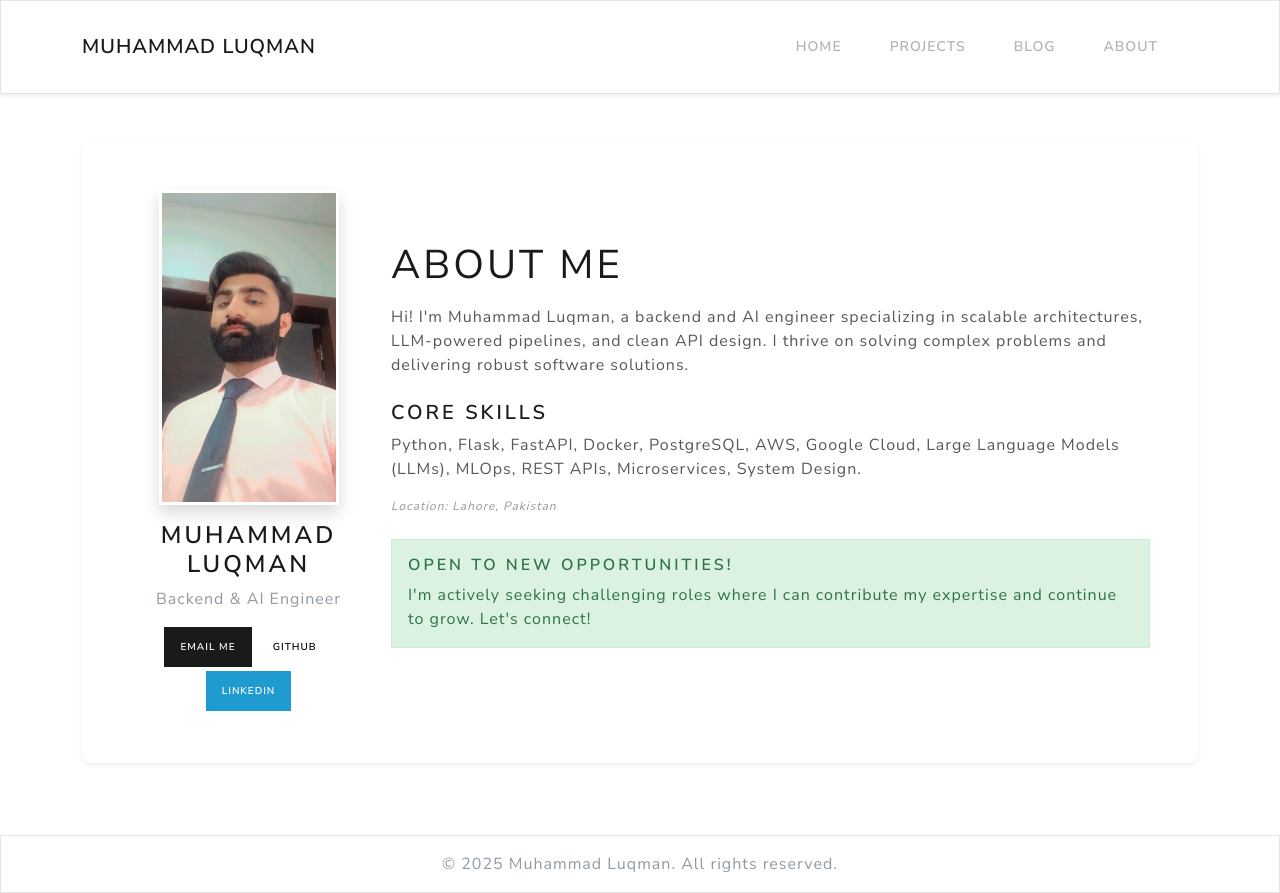
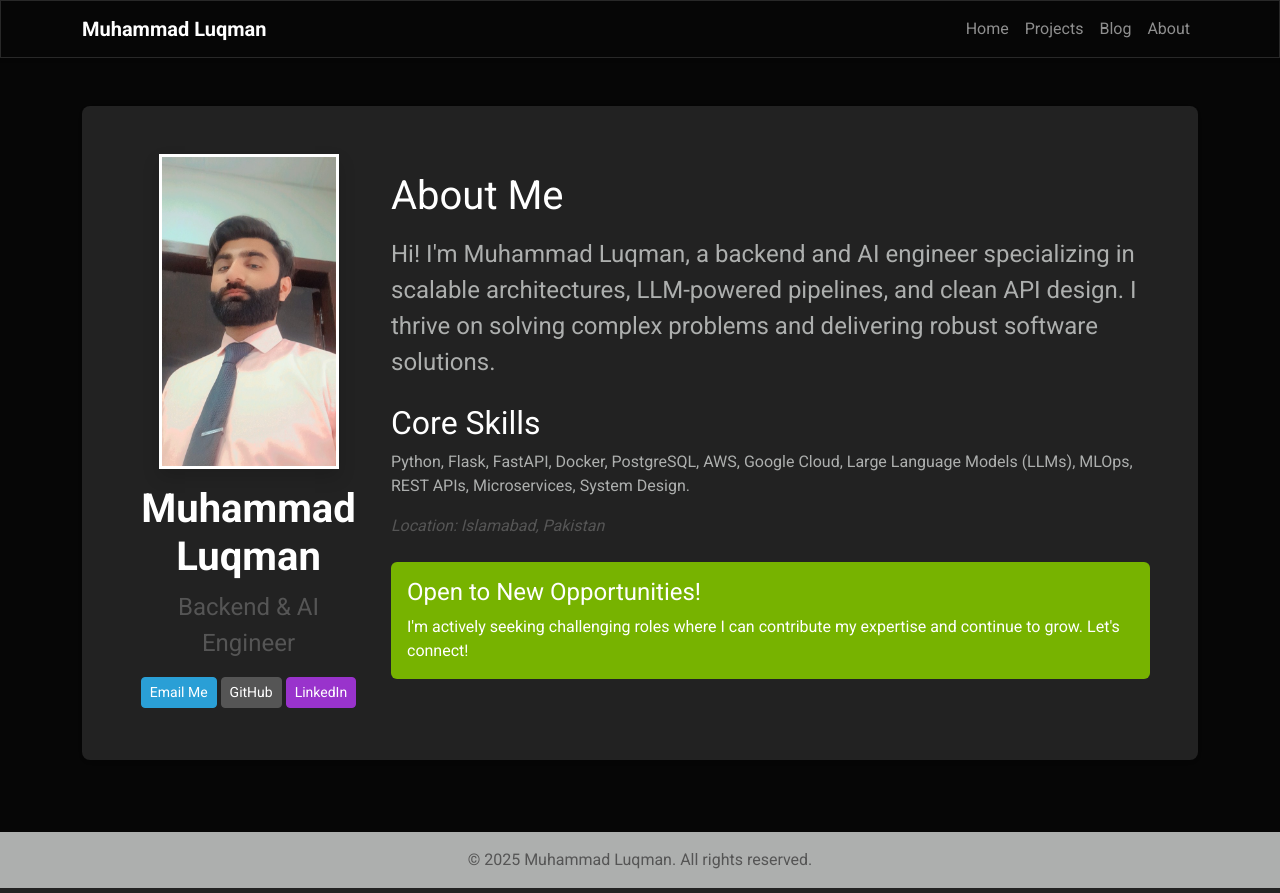
Before and after one commit to logan-mo/Portfolio, a Flask app: page /about in a window 1280 px wide. Run offline with Flask 3, Linux system fonts and the light colour scheme; some libraries are stand-ins or nearby versions.

Commit message:
updated colors, gone dark mode.

```diff
--- a/app/templates/about.html
+++ b/app/templates/about.html
@@ -1,6 +1,6 @@
 {% extends "base.html" %}
 {% block content %}
-<div class="p-4 p-md-5 mb-4 rounded-3 bg-body-tertiary shadow-sm">
+<div class="p-4 p-md-5 mb-4 rounded-3 bg-light shadow-sm">
   <div class="row align-items-center">
     <div class="col-lg-3 text-center mb-4 mb-lg-0">
       <img src="{{ url_for('static', filename='img/semi_pro_pic.jpg') }}" class="mb-3 img-fluid shadow" alt="Profile Photo" style="max-width: 180px; border: 3px solid #fff;">
@@ -21,7 +21,7 @@
       <p>
         Python, Flask, FastAPI, Docker, PostgreSQL, AWS, Google Cloud, Large Language Models (LLMs), MLOps, REST APIs, Microservices, System Design.
       </p>
-      <p class="fs-6 text-muted"><em>Location: Lahore, Pakistan</em></p>
+      <p class="fs-6 text-muted"><em>Location: Islamabad, Pakistan</em></p>
       <div class="alert alert-success mt-4" role="alert">
         <h5 class="alert-heading">Open to New Opportunities!</h5>
         <p class="mb-0">I'm actively seeking challenging roles where I can contribute my expertise and continue to grow. Let's connect!</p>
--- a/app/templates/base.html
+++ b/app/templates/base.html
@@ -4,13 +4,13 @@
   <meta charset="UTF-8">
   <meta name="viewport" content="width=device-width, initial-scale=1">
   <title>{{ title + " | " if title else "" }}Muhammad Luqman Portfolio</title>
-  {# Using Bootswatch "Lux" theme for a more professional look #}
-  <link href="https://cdn.jsdelivr.net/npm/bootswatch@5.3.3/dist/lux/bootstrap.min.css" rel="stylesheet">
-  {# You can try other themes like "cosmo", "flatly", "litera", "materia", "sandstone", "simplex", "yeti" #}
+  {# Using Bootswatch "Cyborg" theme for a techno look #}
+  <link href="https://cdn.jsdelivr.net/npm/bootswatch@5.3.3/dist/cyborg/bootstrap.min.css" rel="stylesheet">
+  {# Previous themes tried: "lux" #}
   {# from https://cdn.jsdelivr.net/npm/bootswatch@5.3.3/dist/[THEME_NAME]/bootstrap.min.css #}
 </head>
 <body class="d-flex flex-column min-vh-100"> {# For sticky footer if content is short #}
-  <nav class="navbar navbar-expand-lg navbar-light bg-light sticky-top shadow-sm">
+  <nav class="navbar navbar-expand-lg navbar-dark bg-dark sticky-top shadow-sm">
     <div class="container">
       <a class="navbar-brand fw-bold" href="/">Muhammad Luqman</a>
       <button class="navbar-toggler" type="button" data-bs-toggle="collapse" data-bs-target="#navbarNav" aria-controls="navbarNav" aria-expanded="false" aria-label="Toggle navigation">
@@ -31,7 +31,7 @@
     {% block content %}{% endblock %}
   </main>
 
-  <footer class="py-3 mt-auto bg-light text-center">
+  <footer class="py-3 mt-auto bg-dark text-center">
     <div class="container">
       <p class="mb-0 text-muted">&copy; {{ current_year }} Muhammad Luqman. All rights reserved.</p>
     </div>
```
